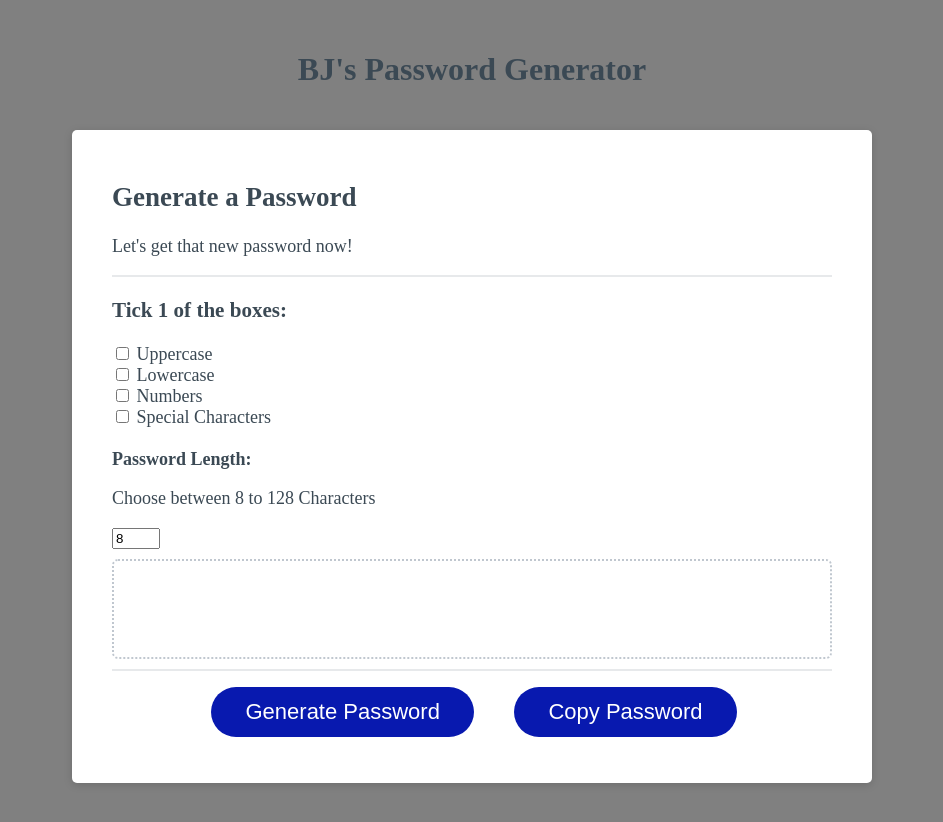
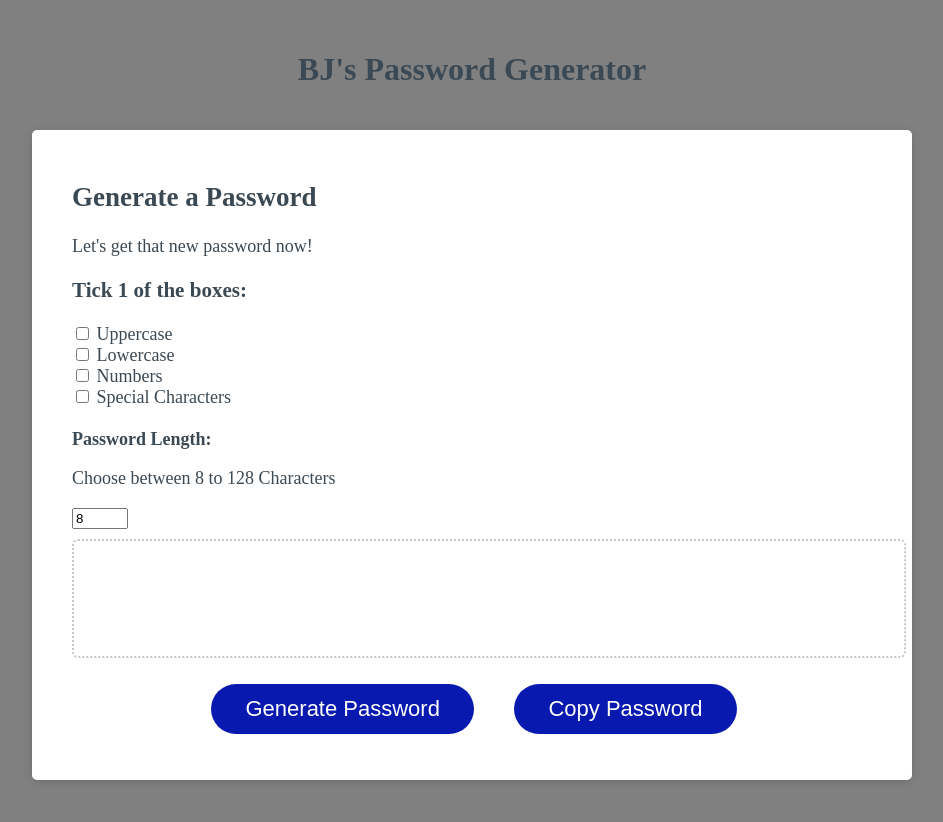
Before and after one commit to byourey/My-JS-Password-Generator, a plain HTML site: page index.html in a window 1280 px wide. Shown: the whole page, without its empty margins (168-1111 px from the left). Before the commit the page ends 800 px from the top, so only its background shows below. Drawn offline with Linux system fonts and the light colour scheme.

Commit message:
updated css files

```diff
--- a/style.css
+++ b/style.css
@@ -1,9 +1,3 @@
-*,
-*::before,
-*::after {
-  box-sizing: border-box;
-}
-
 html,
 body,
 .wrapper {
@@ -16,12 +10,15 @@ body,
 body {
   font-family:'Times New Roman', Times, serif
 }
+
+/* Main Container Section */
 .wrapper {
   padding-top: 30px;
   padding-left: 20px;
   padding-right: 20px;
 }
 
+/* Header Section */
 header {
   text-align: center;
   padding: 20px;
@@ -41,36 +38,7 @@ header {
   padding: 30px 40px;
 }
 
-.card-header::after {
-  content: " ";
-  display: block;
-  width: 100%;
-  background: #e7e9eb;
-  height: 2px;
-}
-
-.card-body {
-  min-height: 50px;
-}
-
-.card-footer {
-  text-align: center;
-}
-
-.card-footer::before {
-  content: " ";
-  display: block;
-  width: 100%;
-  background: #e7e9eb;
-  height: 2px;
-}
-
-.card-footer::after {
-  content: " ";
-  display: block;
-  clear: both;
-}
-
+/* Button Section */
 .btn {
   border: none;
   background-color: rgb(8, 25, 175);
@@ -87,19 +55,12 @@ header {
   cursor: pointer;
 }
 
+/* Password Length Section */
 #passwordlength {
     width: 3rem;
 }
 
-button[disabled] {
-  cursor: default;
-  background: #c0c7cf;
-}
-
-.float-right {
-  float: right;
-}
-
+/* Password Textarea Section */
 #passwordarea {
   -webkit-appearance: none;
   -moz-appearance: none;
@@ -121,6 +82,15 @@ button[disabled] {
   height: 100px;
 }
 
+.card-body {
+  min-height: 50px;
+}
+
+.card-footer {
+  text-align: center;
+}
+
+/* Media Queries Section */
 @media (max-width: 690px) {
   .btn {
     font-size: 1rem;
```
Also changed, not shown: index.html (+3 -3 lines), 1 other file.
